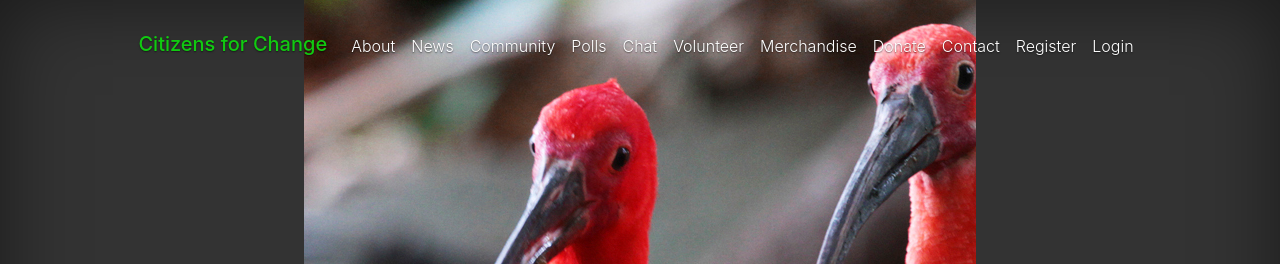
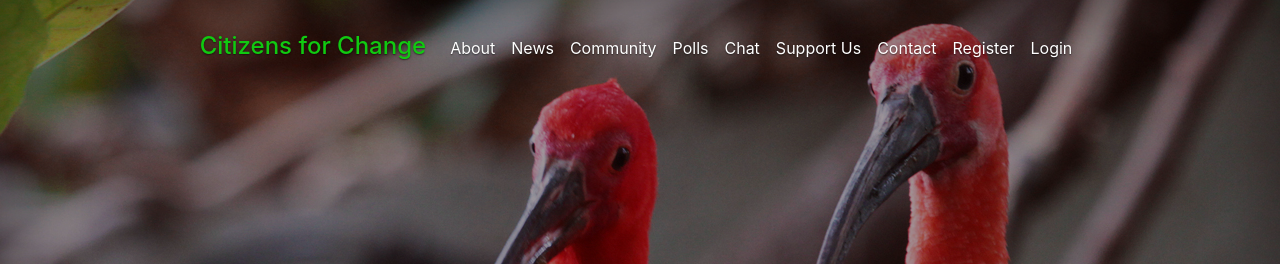
Before and after one commit to muddiman/project100, a Django app: page / in a window 1280 px wide. Shown: the top 264 px of the page. Run offline with Django 3.2, Linux system fonts and the light colour scheme; some libraries are stand-ins or nearby versions.

Commit message:
test completed landing page

```diff
--- a/project100/homepage/static/css/homepage.css
+++ b/project100/homepage/static/css/homepage.css
@@ -17,11 +17,7 @@ a:hover {
   background-color: #fff;
   border: .05rem solid #fff;
 }
-/* when cursor is over join button */
-.btn-secondary:hover {
-  color: #fff;
-  background-color: rgb(11, 138, 7);
-}
+
 
 /*
  * Base structure
@@ -42,7 +38,8 @@ body {
 }
 
 .cover-container {
-  max-width: 42em;
+  max-width: 100%;
+  background-color: rgba(22, 2, 2, 0.400);
 }
 
 
@@ -60,15 +57,30 @@ body {
 
 .nav-masthead .nav-link {
   padding: .25rem 0;
-  font-weight: 300;
+  font-weight: 400;
   color: #ffffff;
-  background-color: transparent;
   border-bottom: .25rem solid transparent;
 }
+.dropbtn {
+  border: none;
+}
+.dropdown {
+  position: relative;
+  display: inline-block;
+}
+.dropdown-content {
+  display: none;
+  position: absolute;
+  min-width: 160px;
+  z-index: 1;
+}
+.dropdown-content a {padding: 6px 8px;}
+.dropdown:hover .dropdown-content {display: block;}
 
 .nav-masthead .nav-link:hover,
 .nav-masthead .nav-link:focus {
   border-bottom-color: rgb(255, 255, 255);
+  font-weight: bold;
   color: #fff;
 }
 
@@ -100,16 +112,25 @@ body {
   background-image: url("{% static 'media/images/TNTflag.jpg' %}");
   background-size: auto;
 }
+p.lead {
+  font-weight: bolder;
+}
 .form-inline {
   margin: auto;
   padding: 10px;
-  width: 55%;
+  width: 27%;
 }
 
 .cover .btn-lg {
   padding: .75rem 1.25rem;
   font-weight: 700;
 }
+/* when cursor is over join button */
+.btn-secondary:hover {
+  color: #fff;
+  background-color: rgb(11, 138, 7);
+}
+
 
 /*
  * Footer
@@ -122,6 +143,6 @@ body {
   font-size: 12px;
 }
 .mastfoot a:hover {
-  color: rgba(142, 221, 172, 0.5);
+  color: rgba(11, 138, 7, 0.90);
   font-weight: bold;
 }
--- a/project100/homepage/templates/homepage/header.html
+++ b/project100/homepage/templates/homepage/header.html
@@ -18,24 +18,17 @@
 </HEAD>
 
 
-<BODY class="text-center">
-    <div style='background: url("{% static 'media/images/2ibis.jpg' %}") no-repeat center'  class="cover-container d-flex w-100 h-100 p-3 mx-auto flex-column">
+<BODY style='background: url("{% static 'media/images/2ibis.jpg' %}") no-repeat center' class="text-center">
+    <div   class="cover-container d-flex w-100 h-100 p-3 mx-auto flex-column">
         <!-- Section Reserved for Navbar Snippet -->
         {% block nav_bar %}
 
         {% endblock %}
 
-        <!-- Insertion of a background image   -->
-        <div ></div>
-
         <!-- the webpage: the main content -->
         {% block content %}
 
         {% endblock %}
-
-        <!-- ================ debugging ========================
-            loading a background image from static folder
-            <img src="{% static 'media/images/TNTfingerprint.jpg' %}"> -->
 
         <!-- additional footer information -->
         {% block footer %}
--- a/project100/homepage/templates/homepage/home.html
+++ b/project100/homepage/templates/homepage/home.html
@@ -10,10 +10,8 @@
     <main role="main" class="inner cover">
         <h1 class="cover-heading">Save Our Nation!</h1>
         <p class="lead">The absence of competent leadership is destroying our nation!</p>
-        <p>Please join our mailing list.</p>
-        <!-- <p class="lead"> -->
-            {% include "homepage/includes/mailinglistform.html" %}
-        <!-- </p> -->
+        <p class="lead">Please join our mailing list.</p>
+        {% include "homepage/includes/mailinglistform.html" %}
     </main>
 {% endblock %}
 
--- a/project100/homepage/templates/homepage/includes/copyright.html
+++ b/project100/homepage/templates/homepage/includes/copyright.html
@@ -12,4 +12,4 @@
 
 -->
 
-<p id="copyright">Copyright &copy; 2018 <a href="#">Prodigy Engineering</a>. All Rights Reserved. Twitter: <a href="https://twitter.com/ProdigyEng">@ProdigyEng</a>.</p>
+<p id="copyright">Copyright &copy; 2018 <a href="#">Citizens for Change T&T</a>. All Rights Reserved.</p>
--- a/project100/homepage/templates/homepage/includes/navbarsnippet.html
+++ b/project100/homepage/templates/homepage/includes/navbarsnippet.html
@@ -4,7 +4,7 @@
 
             <nav class="navbar justify-content-center navbar-expand">
                     <span class="nav-item navbar-text navbar-brand masthead-brand">
-                            <h5>Citizens for Change</h5>
+                            <h4>Citizens for Change</h4>
                     </span>
                 <ul class="navbar-nav">
                     <li class="nav-item nav-masthead">
@@ -22,14 +22,15 @@
                     <li class="nav-item nav-masthead">
                         <a class="nav-link" href="#">Chat</a>
                     </li>
-                    <li class="nav-item nav-masthead">
-                        <a class="nav-link" href="#">Volunteer</a>
-                    </li>
-                    <li class="nav-item nav-masthead">
-                        <a class="nav-link" href="#">Merchandise</a>
-                    </li>
-                    <li class="nav-item nav-masthead">
-                        <a class="nav-link" href="#">Donate</a>
+                    <li class="nav-item nav-masthead support">
+                        <div class="dropdown">
+                            <a class="nav-link dropbtn" href="#">Support Us</a>
+                            <div class="dropdown-content">
+                                <a class="nav-link" href="#">Volunteer</a>
+                                <a class="nav-link" href="#">Donate</a>
+                                <a class="nav-link" href="#">Merchandise</a>
+                            </div>
+                        </div>
                     </li>
                     <li class="nav-item nav-masthead">
                         <a class="nav-link" href="#">Contact</a>
```
